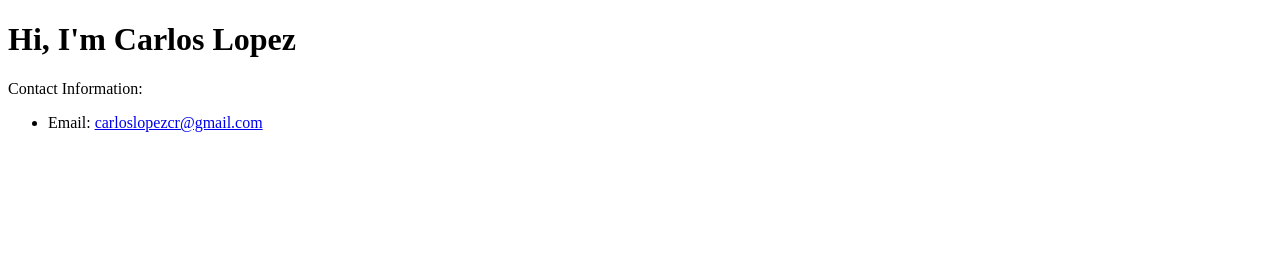
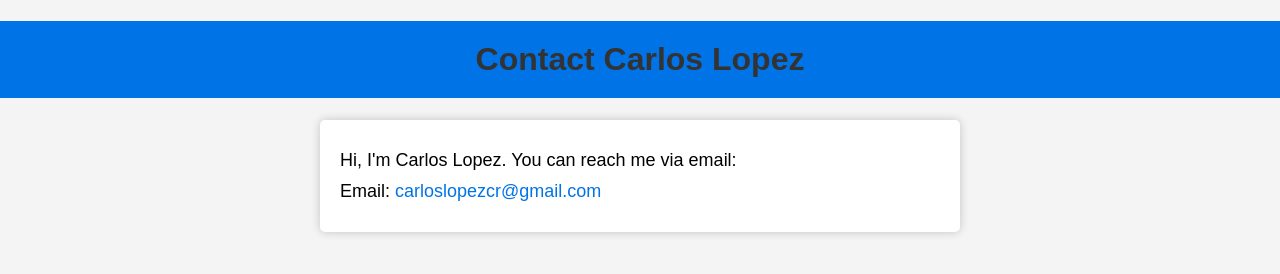
Before and after one commit to Carlos2902/WDDM_Project, a plain HTML site: page contact.html in a window 1280 px wide. Drawn offline with Linux system fonts and the light colour scheme.

Commit message:
Fix contact page

```diff
--- a/contact.html
+++ b/contact.html
@@ -1,13 +1,51 @@
 <!DOCTYPE html>
 <html>
 <head>
-    <title>Hi, I'm Carlos Lopez</title>
+    <title>Contact Carlos Lopez</title>
+    <style>
+        body {
+            font-family: Arial, sans-serif;
+            background-color: #f4f4f4;
+            margin: 0;
+            padding: 0;
+        }
+
+        h1 {
+            text-align: center;
+            color: #333;
+            background-color: #0073e6;
+            padding: 20px;
+        }
+
+        .contact-container {
+            max-width: 600px;
+            margin: 0 auto;
+            background-color: #fff;
+            padding: 20px;
+            border-radius: 5px;
+            box-shadow: 0px 0px 10px rgba(0, 0, 0, 0.2);
+        }
+
+        p {
+            font-size: 18px;
+            margin: 10px 0;
+        }
+
+        a {
+            color: #0073e6;
+            text-decoration: none;
+        }
+
+        a:hover {
+            text-decoration: underline;
+        }
+    </style>
 </head>
 <body>
-    <h1>Hi, I'm Carlos Lopez</h1>
-    <p>Contact Information:</p>
-    <ul>
-        <li>Email: <a href="mailto:carloslopezcr@gmail.com">carloslopezcr@gmail.com</a></li>
-    </ul>
+    <h1>Contact Carlos Lopez</h1>
+    <div class="contact-container">
+        <p>Hi, I'm Carlos Lopez. You can reach me via email:</p>
+        <p>Email: <a href="mailto:carloslopezcr@gmail.com">carloslopezcr@gmail.com</a></p>
+    </div>
 </body>
 </html>
```
